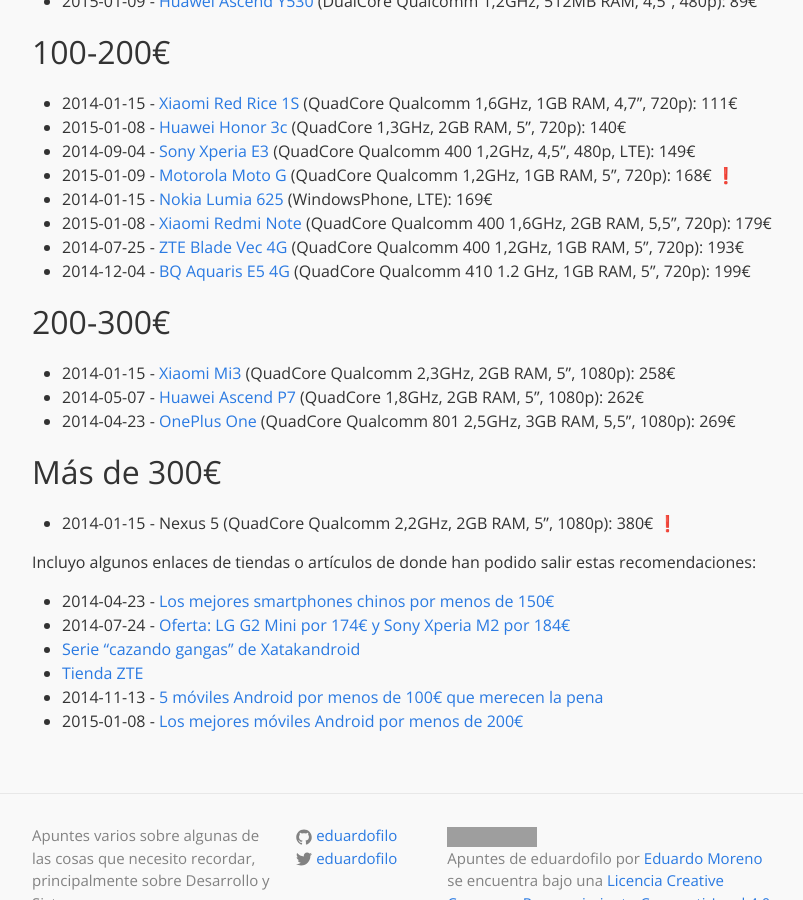
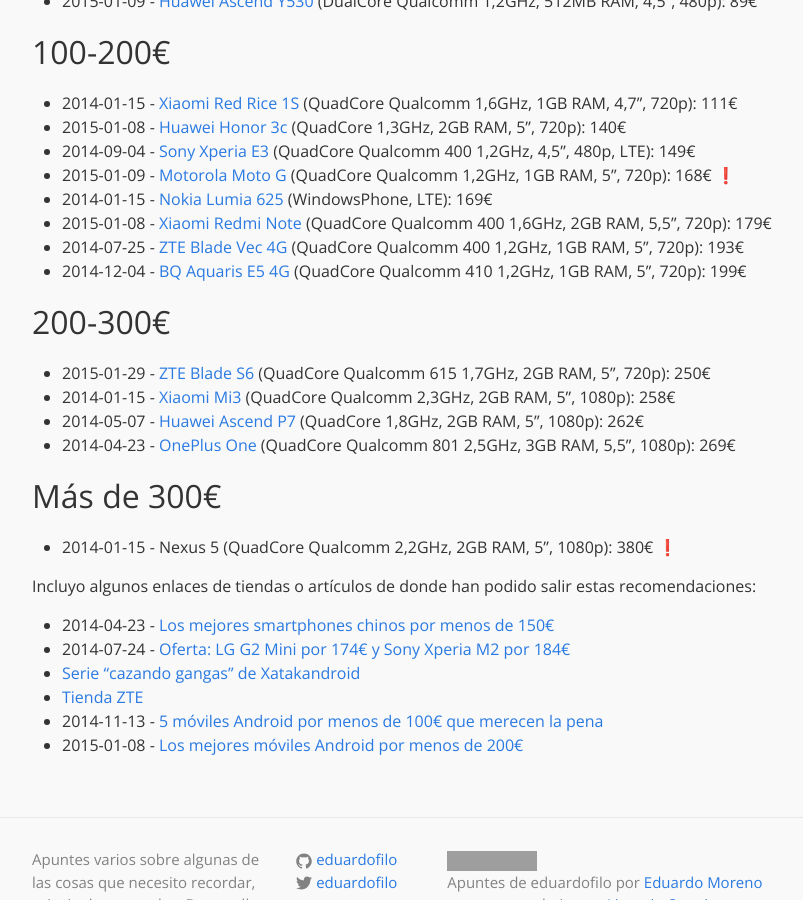
Before and after one commit to eduardofilo/eduardofilo.jekyll, a Jekyll site: the page built from _posts/2015-01-09-moviles.md, in a window 1280 px wide and 900 px high, scrolled down 816 px. Shown: the whole window, without its empty margins (238-1041 px from the left). Built offline with Jekyll 4.4.1, drawn with Linux system fonts in a browser that asks for light colours; emoji names are drawn with the system emoji font; Markdown is read by kramdown in place of the engine named in the settings; grey boxes are pictures that could not be loaded.

Commit message:
Nuevo móvil recomendable.

```diff
--- a/_posts/2015-01-09-moviles.md
+++ b/_posts/2015-01-09-moviles.md
@@ -24,10 +24,11 @@
 * 2014-01-15 - [Nokia Lumia 625](http://www.amazon.es/Nokia-Lumia-625-Smartphone-Importado/dp/B00E4KMSK2) (WindowsPhone, LTE): 169€
 * 2015-01-08 - [Xiaomi Redmi Note](http://www.amazon.es/gp/product/B00OLN4BNE) (QuadCore Qualcomm 400 1,6GHz, 2GB RAM, 5,5”, 720p): 179€
 * 2014-07-25 - [ZTE Blade Vec 4G](http://www.elandroidelibre.com/2014/07/zte-blade-vec-4g-analisis-y-experiencia-de-uso.html) (QuadCore Qualcomm 400 1,2GHz, 1GB RAM, 5”, 720p): 193€
-* 2014-12-04 - [BQ Aquaris E5 4G](http://www.elandroidelibre.com/2014/12/bq-aquaris-e5-4g-analisis-y-experiencia-de-usuario.html) (QuadCore Qualcomm 410 1.2 GHz, 1GB RAM, 5”, 720p): 199€
+* 2014-12-04 - [BQ Aquaris E5 4G](http://www.elandroidelibre.com/2014/12/bq-aquaris-e5-4g-analisis-y-experiencia-de-usuario.html) (QuadCore Qualcomm 410 1,2GHz, 1GB RAM, 5”, 720p): 199€
 
 ## 200-300€
 
+* 2015-01-29 - [ZTE Blade S6](http://www.xatakandroid.com/moviles-android/zte-blade-s6-comparativa-como-se-coloca-en-la-gama-media) (QuadCore Qualcomm 615 1,7GHz, 2GB RAM, 5", 720p): 250€
 * 2014-01-15 - [Xiaomi Mi3](http://xn--xiaomiespaa-beb.com/comprar-xiaomi/xiaomi-mi3-comprar-16gb/) (QuadCore Qualcomm 2,3GHz, 2GB RAM, 5”, 1080p): 258€
 * 2014-05-07 - [Huawei Ascend P7](http://www.elandroidelibre.com/2014/05/huawei-ascend-p7-primeras-impresiones.html) (QuadCore 1,8GHz, 2GB RAM, 5”, 1080p): 262€
 * 2014-04-23 - [OnePlus One](https://oneplus.net/es) (QuadCore Qualcomm 801 2,5GHz, 3GB RAM, 5,5”, 1080p): 269€
```
